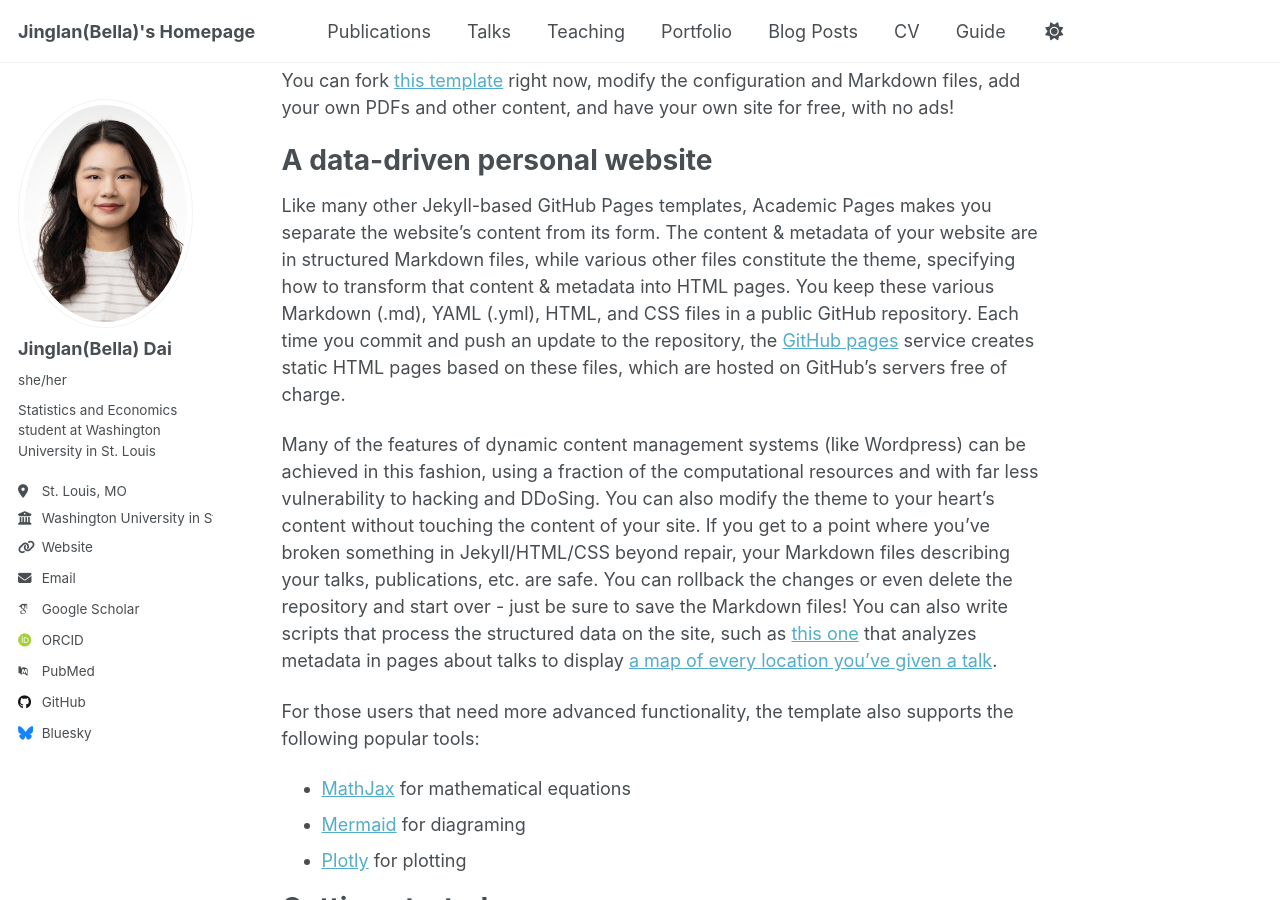
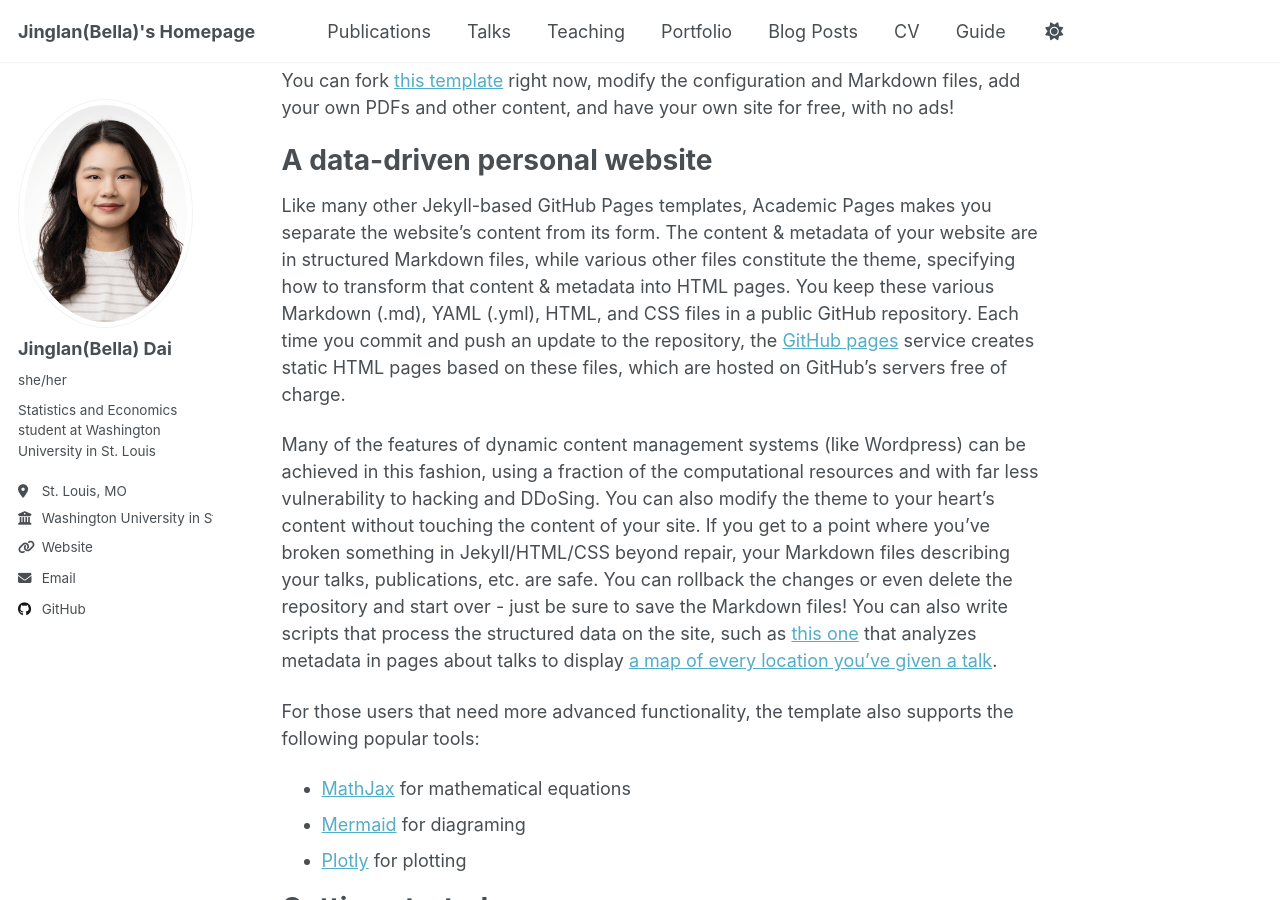
Before and after one commit to belladai36/belladai36.github.io, a Jekyll site: the page built from _pages/about.md, in a window 1280 px wide and 900 px high, scrolled down 342 px. Built offline with Jekyll 4.4.1, drawn with Linux system fonts in a browser that asks for light colours; some web fonts are replaced; a script that is not in the unit is left out; some of the changed lines change nothing that is shown.

Commit message:
Update _config.yml

```diff
--- a/_config.yml
+++ b/_config.yml
@@ -33,28 +33,28 @@ author:
   email            : "bella.d@wustl.edu"
 
   # Academic websites
-  academia         : # URL
-  arxiv            : # URL - Update with the correct link to your profile
-  googlescholar    : "https://scholar.google.com/citations?user=PS_CX0AAAAAJ"
-  inspire-hep      : # URL
-  impactstory      : # URL
-  orcid            : "https://orcid.org/yourorcidurl"
-  semantic         : # URL
-  pubmed           : "https://www.ncbi.nlm.nih.gov/pubmed/?term=john+snow"
-  researchgate     : # URL
-  scopus           : # URL
+  # academia         : # URL
+  # arxiv            : # URL - Update with the correct link to your profile
+  # googlescholar    : # URL
+  # inspire-hep      : # URL
+  # impactstory      : # URL
+  # orcid            : #"https://orcid.org/yourorcidurl"
+  # semantic         : # URL
+  # pubmed           : # "https://www.ncbi.nlm.nih.gov/pubmed/?term=john+snow"
+  # researchgate     : # URL
+  # scopus           : # URL
 
   # Repositories and software development
-  bitbucket        : # Username - Update with your username on the site
-  codepen          : # Username
-  dribbble         : # Username
-  github           : "academicpages"
-  kaggle           : # Username
-  stackoverflow    : # User number or user number and name (i.e., use "1" or "1/jeff-atwood")
+  # bitbucket        : # Username - Update with your username on the site
+  # codepen          : # Username
+  # dribbble         : # Username
+  github           : https://github.com/belladai36
+  # kaggle           : # Username
+  # stackoverflow    : # User number or user number and name (i.e., use "1" or "1/jeff-atwood")
 
   # Social media
   artstation       : # Username
-  bluesky          : "bsky.app" # Replace this with you Bluesky username
+  bluesky          : #"bsky.app" # Replace this with you Bluesky username
   facebook         : # Username
   flickr           : # Username
   foursquare       : # Username
```
